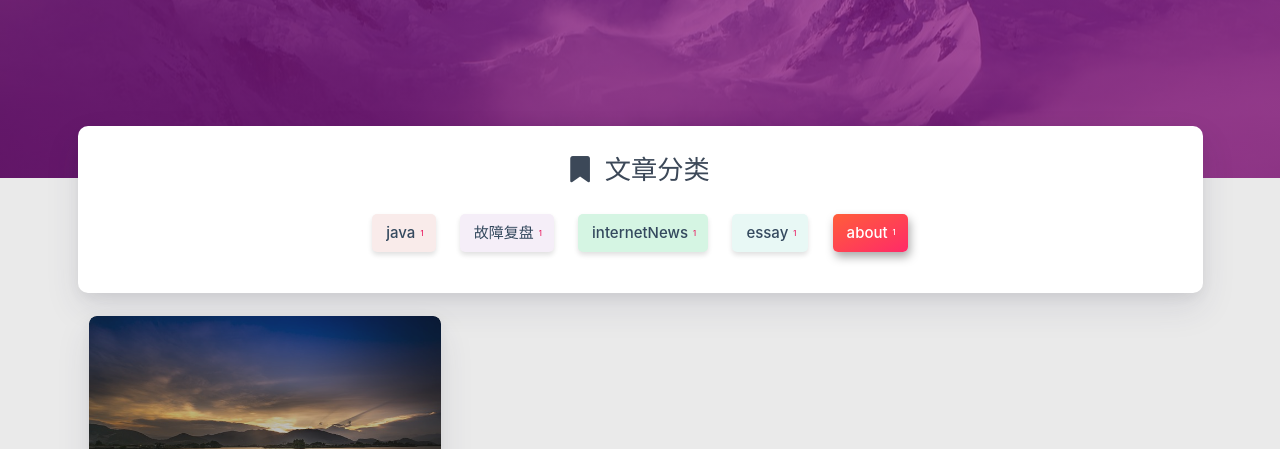
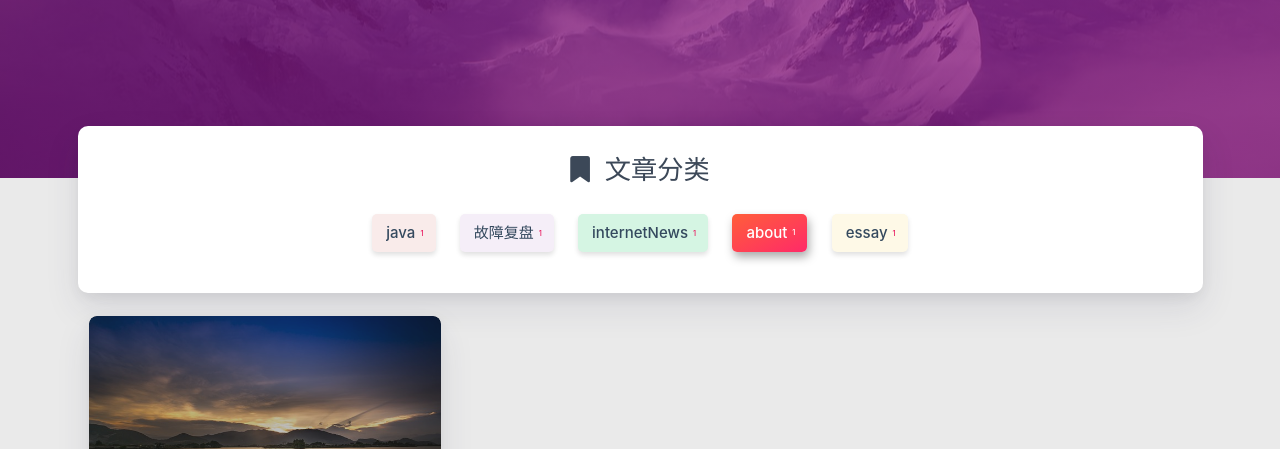
Before and after one commit to colania/colania2.github.io, a plain HTML site: page categories/about/index.html in a window 1280 px wide. Shown: the part 302-751 px from the top of the page. Drawn offline with Linux system fonts and the light colour scheme; some packages are replaced by stand-ins of ours; no server answers; a script that the page names is missing.

Commit message:
Site updated: 2023-03-20 16:09:57

```diff
--- a/categories/about/index.html
+++ b/categories/about/index.html
@@ -416,19 +416,19 @@
                 </a>
 
 
-                <a href="/categories/essay/" title="essay: 1">
+                <a href="/categories/about/" title="about: 1">
                     <span class="chip center-align waves-effect waves-light
-                             chip-default "
-                            style="background-color: #E8F8F5;">essay
+                             chip-active "
+                            style="background-color: #E8F8F5;">about
                         <span class="tag-length">1</span>
                     </span>
                 </a>
 
 
-                <a href="/categories/about/" title="about: 1">
+                <a href="/categories/essay/" title="essay: 1">
                     <span class="chip center-align waves-effect waves-light
-                             chip-active "
-                            style="background-color: #FEF9E7;">about
+                             chip-default "
+                            style="background-color: #FEF9E7;">essay
                         <span class="tag-length">1</span>
                     </span>
                 </a>
```
Also changed, not shown: about/index.html (+1 -1 lines), categories/essay/index.html (+6 -6 lines), categories/index.html (+5 -5 lines), categories/internetNews/index.html (+4 -4 lines), categories/java/index.html (+4 -4 lines), categories/故障复盘/index.html (+4 -4 lines).
